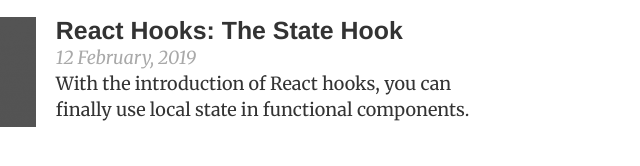
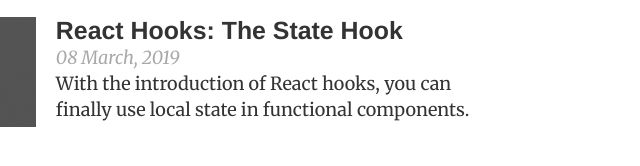
Before and after one commit to peterlanier/gatsby-blog, a Gatsby site: page / in a window 1280 px wide. Shown: the part 753-919 px from the top of the page, 484-1124 px from the left. Built offline with nearby package versions, Linux system fonts and the light colour scheme; Gatsby itself is replaced by a stand-in of ours; some packages are replaced by stand-ins of ours.

Commit message:
correct the date

```diff
--- a/src/blog/state-hook.md
+++ b/src/blog/state-hook.md
@@ -1,6 +1,6 @@
 ---
 title: "React Hooks: The State Hook"
-date: "2019-02-12"
+date: "2019-03-08"
 excerpt: "With the introduction of React hooks, you can finally use local state in functional components."
 featuredImage: ../images/react.png
 ---
```
